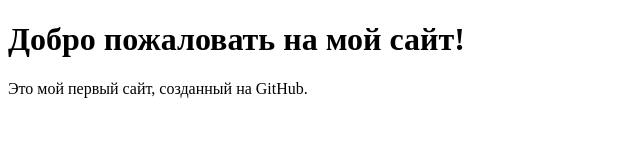
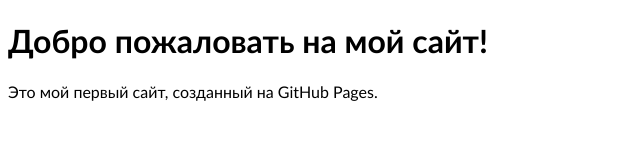
Before and after one commit to Semyon595/MySite, a plain HTML site: page index.html in a window 1280 px wide. Shown: the whole page, without its empty margins (0-640 px from the left). Drawn offline with Linux system fonts and the light colour scheme.

Commit message:
Update index.html

```diff
--- a/index.html
+++ b/index.html
@@ -4,9 +4,14 @@
     <meta charset="UTF-8">
     <meta name="viewport" content="width=device-width, initial-scale=1.0">
     <title>Мой сайт на GitHub</title>
+    <style>
+        body {
+            font-family: 'Calibri', sans-serif;
+        }
+    </style>
 </head>
 <body>
     <h1>Добро пожаловать на мой сайт!</h1>
-    <p>Это мой первый сайт, созданный на GitHub.</p>
+    <p>Это мой первый сайт, созданный на GitHub Pages.</p>
 </body>
 </html>
```
